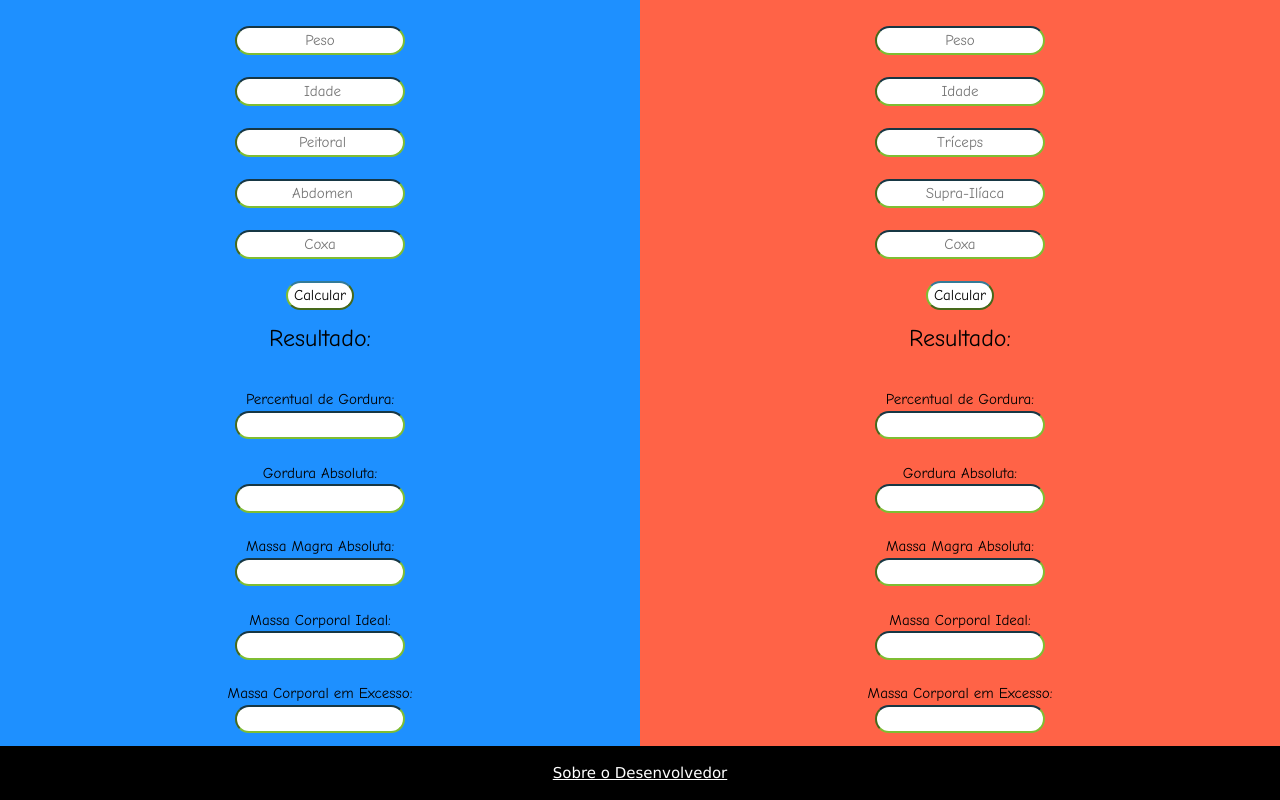
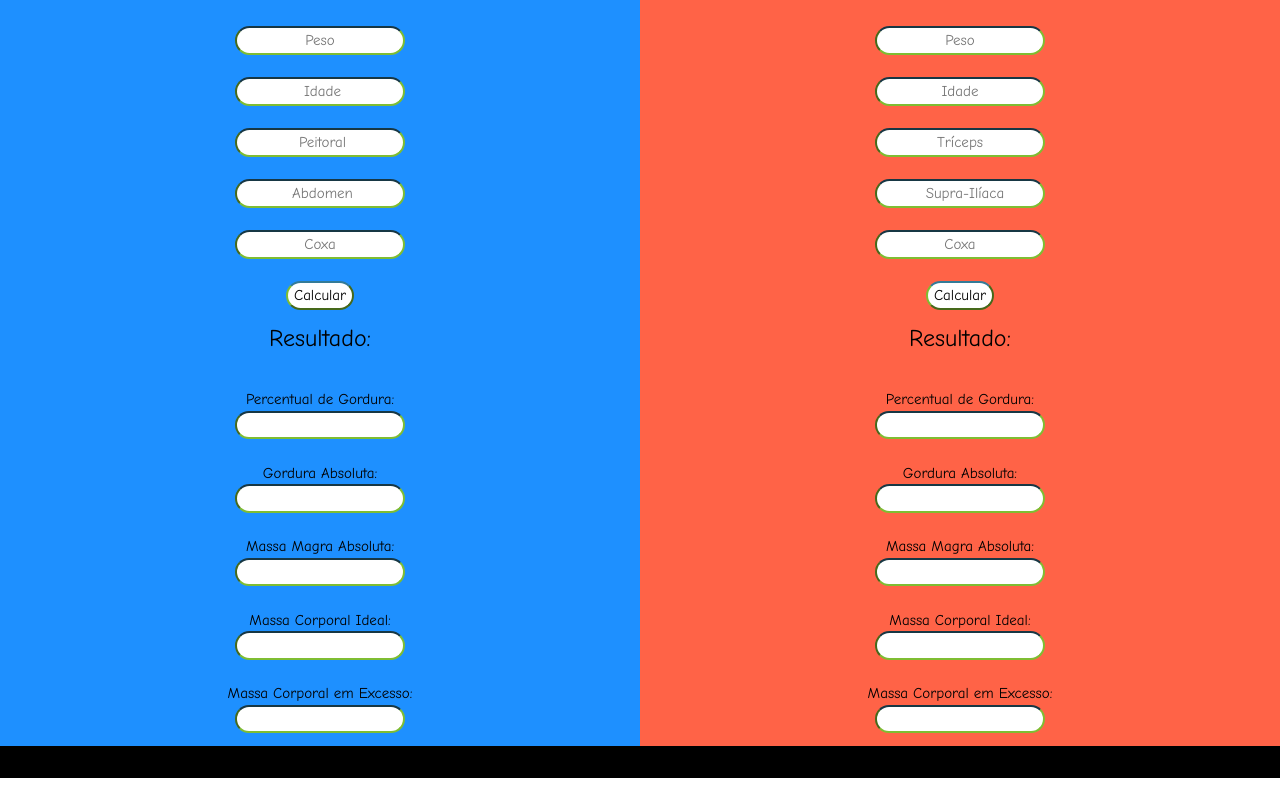
Before and after one commit to JVitorGusmao/Calculadora_Corporal, a plain HTML site: page index.html in a window 1280 px wide. Shown: the part 362-1162 px from the top of the page. After the commit the page ends 1140 px from the top, so only its background shows below. Drawn offline with nearby package versions, Linux system fonts and the light colour scheme.

Commit message:
Update index.html

```diff
--- a/index.html
+++ b/index.html
@@ -200,7 +200,7 @@
 
  <footer class="w3-container w3-black w3-padding-16">
   <center>
-    <a href="https://jvitorgusmao.github.io/Sobre_mim/" target="_blank">Sobre o Desenvolvedor</a>
+ <!--   <a href="https://jvitorgusmao.github.io/Sobre_mim/" target="_blank">Sobre o Desenvolvedor</a> -->
   </center>
 </footer>
 
```
